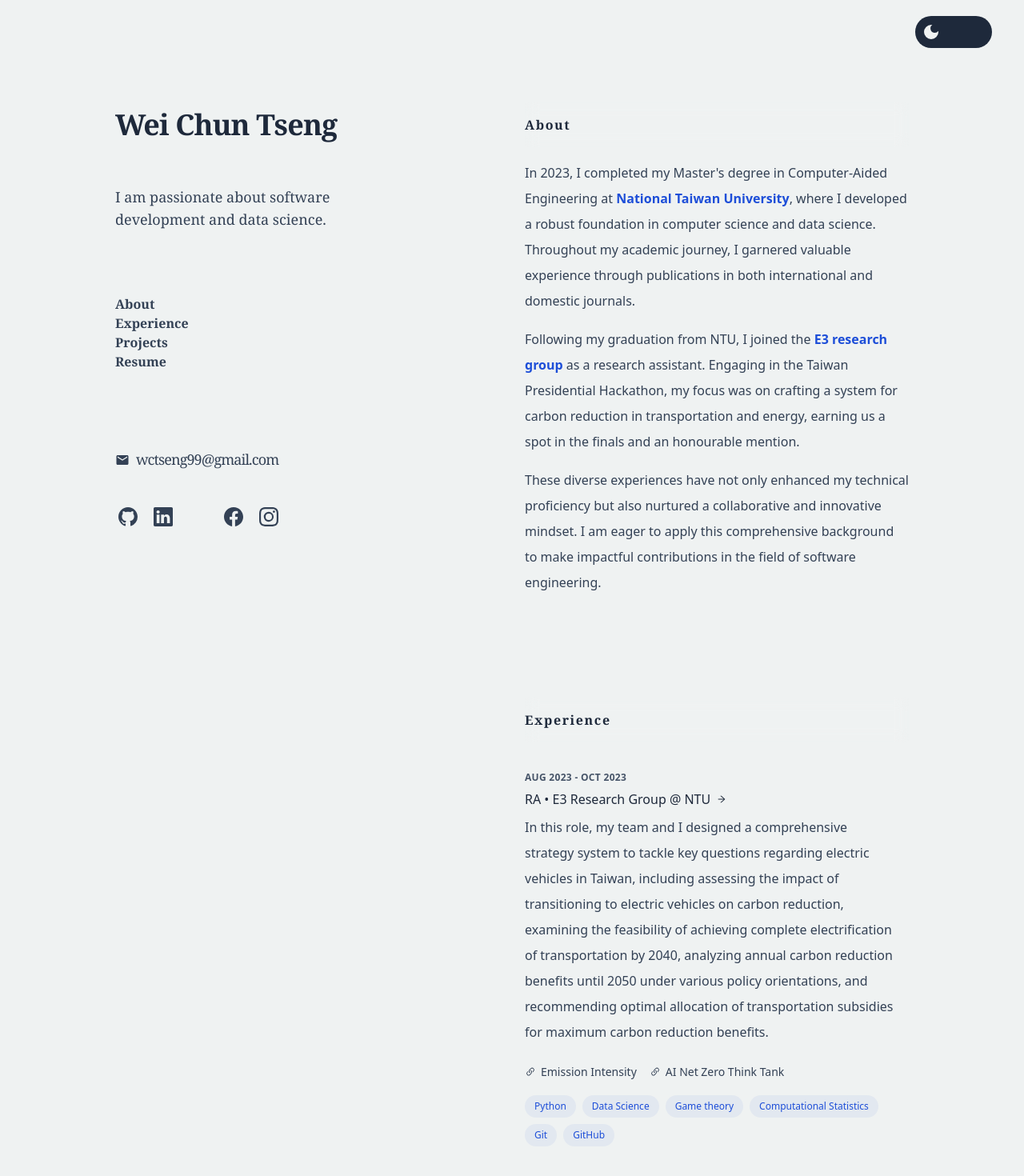
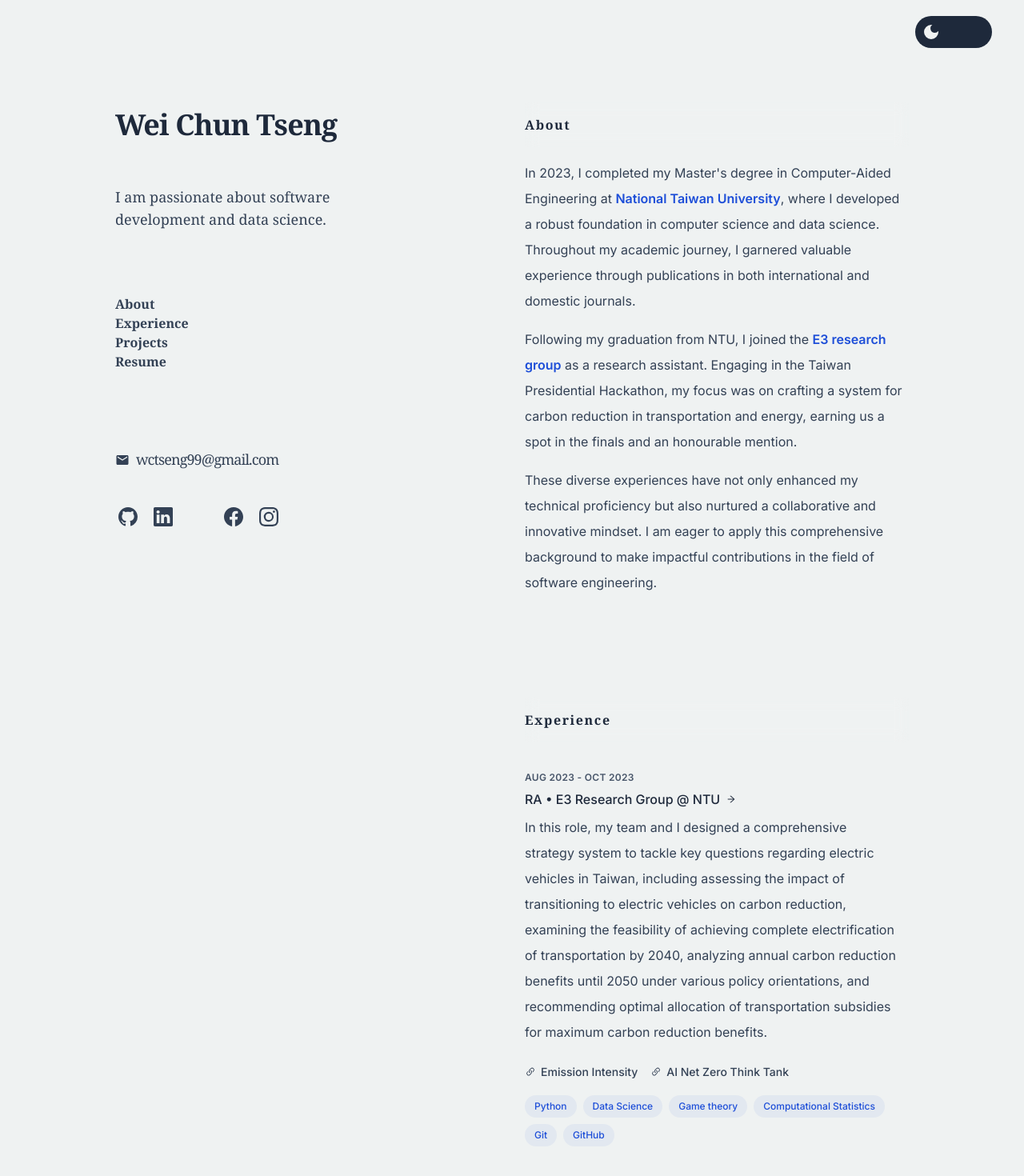
Before and after one commit to wctseng99/wctseng99.github.io, a React (Vite) app: page / in a window 1280 px wide. Shown: the top 1470 px of the page at 80% size. Built offline with nearby package versions, Linux system fonts and the light colour scheme; some icons are missing.

Commit message:
feat: update font family

```diff
--- a/index.html
+++ b/index.html
@@ -6,6 +6,9 @@
     <link rel="icon" type="image/png" sizes="32x32" href="./favicon/favicon-32x32.png">
     <link rel="icon" type="image/png" sizes="16x16" href="./favicon/favicon-16x16.png">
     <link rel="manifest" href="./favicon/site.webmanifest">
+    <link rel="preconnect" href="https://fonts.googleapis.com">
+    <link rel="preconnect" href="https://fonts.gstatic.com" crossorigin>
+    <link href="https://fonts.googleapis.com/css2?family=DM+Serif+Display&family=Inter:wght@400;500;600;700;800&display=swap" rel="stylesheet">
     <meta name="viewport" content="width=device-width, initial-scale=1.0" />
     <title>Wei Chun Tseng</title>
   </head>
--- a/package.json
+++ b/package.json
@@ -11,6 +11,7 @@
   },
   "dependencies": {
     "aos": "^2.3.4",
+    "framer-motion": "^10.16.5",
     "jquery": "^3.7.1",
     "react": "^18.2.0",
     "react-dom": "^18.2.0",
--- a/src/App.jsx
+++ b/src/App.jsx
@@ -1,6 +1,7 @@
 import { useState, useEffect, useRef } from "react";
 import { useInView } from "react-intersection-observer";
 import { Element } from "react-scroll";
+import { motion, useMotionTemplate, useMotionValue } from "framer-motion";
 import AOS from "aos";
 import "aos/dist/aos.css";
 import "./App.css";
@@ -14,14 +15,36 @@ import Footer from "./Components/Footer/Footer";
 function App() {
   useEffect(() => {
     AOS.init();
-
-    // Scroll to the top on component mount
     window.scrollTo(0, 0);
   }, []);
 
+  // let mouseX = useMotionValue(0);
+  // let mouseY = useMotionValue(0);
+
+  // function handleMouseMove({ currentTarget, clientX, clientY }) {
+  //   let { left, top } = currentTarget.getBoundingClientRect();
+  //   mouseX.set(clientX - left);
+  //   mouseY.set(clientY - top);
+  // }
+
   return (
     <>
-      <div className="scroll-smooth font-sans relative px-6 py-24 md:px-24 md:py-32 lg:py-0 lg:px-36 dark:bg-slate-900 bg-[#eff2f2] selection:bg-sky-200 selection:text-slate-900 dark:selection:bg-sky-200 dark:selection:text-slate-900">
+      <div
+        // onMouseMove={handleMouseMove}
+        className="scroll-smooth font-inter relative px-6 py-24 md:px-24 md:py-32 lg:py-0 lg:px-36 dark:bg-slate-900 bg-[#eff2f2] selection:bg-sky-200 selection:text-slate-900 dark:selection:bg-sky-200 dark:selection:text-slate-900"
+      >
+        {/* <motion.div
+          className="pointer-events-none absolute -inset-px rounded-xl opacity-0 transition duration-300 group-hover:opacity-100"
+          style={{
+            background: useMotionTemplate`
+          radial-gradient(
+            1000px at ${mouseX}px ${mouseY}px,
+            rgba(93, 93, 146, 0.15),
+            transparent 80%
+          )
+        `,
+          }}
+        /> */}
         <div className="absolute top-5 right-4 md:right-10">
           <ThemeSwitcher />
         </div>
@@ -56,9 +79,9 @@ function App() {
               </div>
             </Element>
             <div
-              // data-aos="fade-up"
-              // data-aos-duration="500"
-              // data-aos-delay="300"
+            // data-aos="fade-up"
+            // data-aos-duration="500"
+            // data-aos-delay="300"
             >
               <Footer />
             </div>
--- a/src/Components/About/About.jsx
+++ b/src/Components/About/About.jsx
@@ -12,12 +12,12 @@ function about() {
         <p className="mb-4 leading-loose">
           In 2023, I completed my Master's degree in Computer-Aided Engineering
           at{" "}
-          <span className="font-semibold dark:text-slate-200 text-blue-700 group transition-all duration-300 ease-in-out">
+          <span className="font-semibold dark:text-slate-200 text-blue-700 z-10 transition-all duration-300 ease-in-out">
             <a
               href="https://www.ntu.edu.tw/"
               target="_blank"
               rel="noopener"
-              className="bg-left-bottom bg-gradient-to-r from-blue-700 to-blue-700 dark:from-slate-200 dark:to-slate-200 bg-[length:0%_1.3px] bg-no-repeat group-hover:bg-[length:100%_1.3px] transition-all duration-300 ease-out"
+              className="bg-left-bottom bg-gradient-to-r from-blue-700 to-blue-700 dark:from-slate-200 dark:to-slate-200 bg-[length:0%_1.3px] bg-no-repeat hover:bg-[length:100%_1.3px] transition-all duration-300 ease-out"
             >
               National Taiwan University
             </a>
@@ -29,12 +29,12 @@ function about() {
         </p>{" "}
         <p className="mb-4 leading-loose">
           Following my graduation from NTU, I joined the{" "}
-          <span className="font-semibold dark:text-slate-200 text-blue-700 group transition-all duration-300 ease-in-out">
+          <span className="font-semibold dark:text-slate-200 text-blue-700 transition-all duration-300 ease-in-out">
             <a
               href="https://www.e3group.caece.net/"
               target="_blank"
               rel="noopener"
-              className="bg-left-bottom bg-gradient-to-r from-blue-700 to-blue-700 dark:from-slate-200 dark:to-slate-200 bg-[length:0%_1.3px] bg-no-repeat group-hover:bg-[length:100%_1.3px] transition-all duration-300 ease-out"
+              className="bg-left-bottom bg-gradient-to-r from-blue-700 to-blue-700 dark:from-slate-200 dark:to-slate-200 bg-[length:0%_1.3px] bg-no-repeat hover:bg-[length:100%_1.3px] transition-all duration-300 ease-out"
             >
               E3 research group
             </a>
--- a/src/Components/Experience/Experience.jsx
+++ b/src/Components/Experience/Experience.jsx
@@ -10,8 +10,7 @@ function Experience() {
           Experience
         </h2>
       </div>
-
-      <div className="mb-12 lg:hover:bg-gray-200/60 dark:lg:hover:bg-gray-800/50 lg:-ml-4 lg:px-4 lg:py-4 lg:rounded-lg group">
+      <div className="mb-12 lg:hover:bg-gray-200/60 dark:lg:hover:bg-gray-800/50 dark:lg:hover:drop-shadow-md lg:-ml-4 lg:px-4 lg:py-4 lg:rounded-lg group">
         <a href="https://www.e3group.caece.net/" target="_blank" rel="noopener">
           <header className="mb-2 mt-1 text-xs font-semibold uppercase tracking-wide text-slate-600">
             AUG 2023 - OCT 2023
@@ -94,7 +93,7 @@ function Experience() {
         </a>
       </div>
 
-      <div className="mb-12 lg:hover:bg-gray-200/60 dark:lg:hover:bg-gray-800/50 lg:-ml-4 lg:px-4 lg:py-4 lg:rounded-lg group">
+      <div className="mb-12 lg:hover:bg-gray-200/60 dark:lg:hover:bg-gray-800/50 dark:lg:hover:drop-shadow-md lg:-ml-4 lg:px-4 lg:py-4 lg:rounded-lg group">
         <a href="http://www.eng.ntu.edu.tw/" target="_blank" rel="noopener">
           <header className="mb-2 mt-1 text-xs font-semibold uppercase tracking-wide text-slate-600">
             AUG 2022 - FEB 2023
--- a/src/Components/Home/Home.jsx
+++ b/src/Components/Home/Home.jsx
@@ -9,7 +9,9 @@ import { FaMedium } from "react-icons/fa6";
 
 function Home() {
   return (
-    <div className="font-serif relative lg:sticky w-full lg:w-1/2 lg:top-0 lg:max-h-screen lg:py-32 lg:flex lg:flex-col lg:content-between justify-between text-slate-700 dark:text-slate-400">
+    <div
+      className="font-serif relative lg:sticky w-full lg:w-1/2 lg:top-0 lg:max-h-screen lg:py-32 lg:flex lg:flex-col lg:content-between justify-between text-slate-700 dark:text-slate-400"
+    >
       <div className="mb-2 flex-col justify-between">
         <h1
           data-aos="fade-up"
--- a/src/Components/Project/Project.jsx
+++ b/src/Components/Project/Project.jsx
@@ -11,7 +11,7 @@ function Project() {
         </h2>
       </div>
 
-      <div className="mb-12 lg:hover:bg-gray-200/60 dark:lg:hover:bg-gray-800/50 lg:-ml-4 lg:px-4 lg:py-4 lg:rounded-lg group">
+      <div className="mb-12 lg:hover:bg-gray-200/60 dark:lg:hover:bg-gray-800/50 dark:lg:hover:drop-shadow-md lg:-ml-4 lg:px-4 lg:py-4 lg:rounded-lg group">
         <a href="https://wctseng99.github.io" target="_blank" rel="noopener">
           <h3 className="font-medium mb-2 leading-snug text-slate-800 dark:text-slate-200 group-hover:text-blue-700 dark:group-hover:text-sky-300">
             <div>
@@ -64,7 +64,7 @@ function Project() {
         </a>
       </div>
 
-      <div className="mb-12 lg:hover:bg-gray-200/60 dark:lg:hover:bg-gray-800/50 lg:-ml-4 lg:px-4 lg:py-4 lg:rounded-lg group">
+      <div className="mb-12 lg:hover:bg-gray-200/60 dark:lg:hover:bg-gray-800/50 dark:lg:hover:drop-shadow-md lg:-ml-4 lg:px-4 lg:py-4 lg:rounded-lg group">
         <a
           href="https://github.com/wctseng99/Mapin"
           target="_blank"
@@ -139,7 +139,7 @@ function Project() {
           </ul>
         </a>
       </div>
-      <div className="mb-12 lg:hover:bg-gray-200/60 dark:lg:hover:bg-gray-800/50 lg:-ml-4 lg:px-4 lg:py-4 lg:rounded-lg group">
+      <div className="mb-12 lg:hover:bg-gray-200/60 dark:lg:hover:bg-gray-800/50 dark:lg:hover:drop-shadow-md lg:-ml-4 lg:px-4 lg:py-4 lg:rounded-lg group">
         <a
           href="https://wctseng99.github.io/travel-website-project/"
           target="_blank"
@@ -200,7 +200,7 @@ function Project() {
           </ul>
         </a>
       </div>
-      <div className="mb-12 lg:hover:bg-gray-200/60 dark:lg:hover:bg-gray-800/50 lg:-ml-4 lg:px-4 lg:py-4 lg:rounded-lg group">
+      <div className="mb-12 lg:hover:bg-gray-200/60 dark:lg:hover:bg-gray-800/50 dark:lg:hover:drop-shadow-md lg:-ml-4 lg:px-4 lg:py-4 lg:rounded-lg group">
         <a
           href="https://wctseng99.github.io/Simon/"
           target="_blank"
@@ -255,7 +255,7 @@ function Project() {
           </ul>
         </a>
       </div>
-      <div className="mb-12 lg:hover:bg-gray-200/60 dark:lg:hover:bg-gray-800/50 lg:-ml-4 lg:px-4 lg:py-4 lg:rounded-lg group">
+      <div className="mb-12 lg:hover:bg-gray-200/60 dark:lg:hover:bg-gray-800/50 dark:lg:hover:drop-shadow-md lg:-ml-4 lg:px-4 lg:py-4 lg:rounded-lg group">
         <a href="http://cert.caece.net/" target="_blank" rel="noopener">
           <h3 className="font-medium mb-2 leading-snug text-slate-800 dark:text-slate-200 group-hover:text-blue-700 dark:group-hover:text-sky-300">
             <div>
--- a/tailwind.config.js
+++ b/tailwind.config.js
@@ -6,7 +6,12 @@ export default {
     "./src/**/*.{js,ts,jsx,tsx}",
   ],
   theme: {
-    extend: {},
+    extend: {
+      fontFamily: {
+        inter: ['Inter', 'sans-serif'],
+        dm: ['DM Serif Display', 'serif'],
+      },
+    },
   },
   plugins: [],
 }
```
Also changed, not shown: 1 other file (tests, documents, lock files or other folders).
